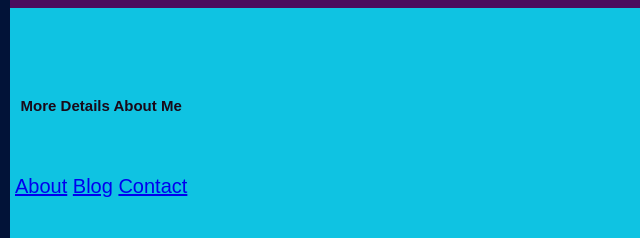
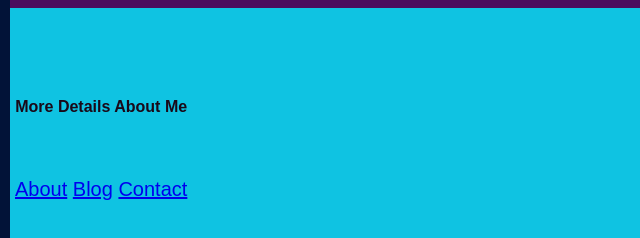
Before and after one commit to ogeitunu/LigOge, a plain HTML site: page index.html in a window 1280 px wide. Shown: the part 1143-1381 px from the top of the page, 0-640 px from the left. Drawn offline with Linux system fonts and the light colour scheme.

Commit message:
New changes
Font size changes

```diff
--- a/index.html
+++ b/index.html
@@ -56,7 +56,7 @@
     <br>
     <br>
     <p class="footer-links"></p>
-    <h3 style="font-size: 15px ; color: rgb(26, 9, 24);;">More Details About Me</h3>
+    <h3 style="font-size: 16px ; color: rgb(26, 9, 24);;">More Details About Me</h3>
     <br>
     <br>
     <a href="https://www.linkedin.com/in/ogechukwu-aina-msc-9a326321a">About</a>
--- a/style.css
+++ b/style.css
@@ -50,8 +50,8 @@ margin: 5px;
 }
 .footer-links{
     color: rgb(26, 9, 24);
-    margin: 0 0 10px;
-    padding: 0;
+    margin: 1 1 10px;
+    padding: 1px;
  }
 
  .footer-links{
@@ -71,3 +71,8 @@ margin: 5px;
  .footer-right{
     float: right;
     }
+
+    .footer-right .textarea{
+        padding: 10px;
+
+        }
```
